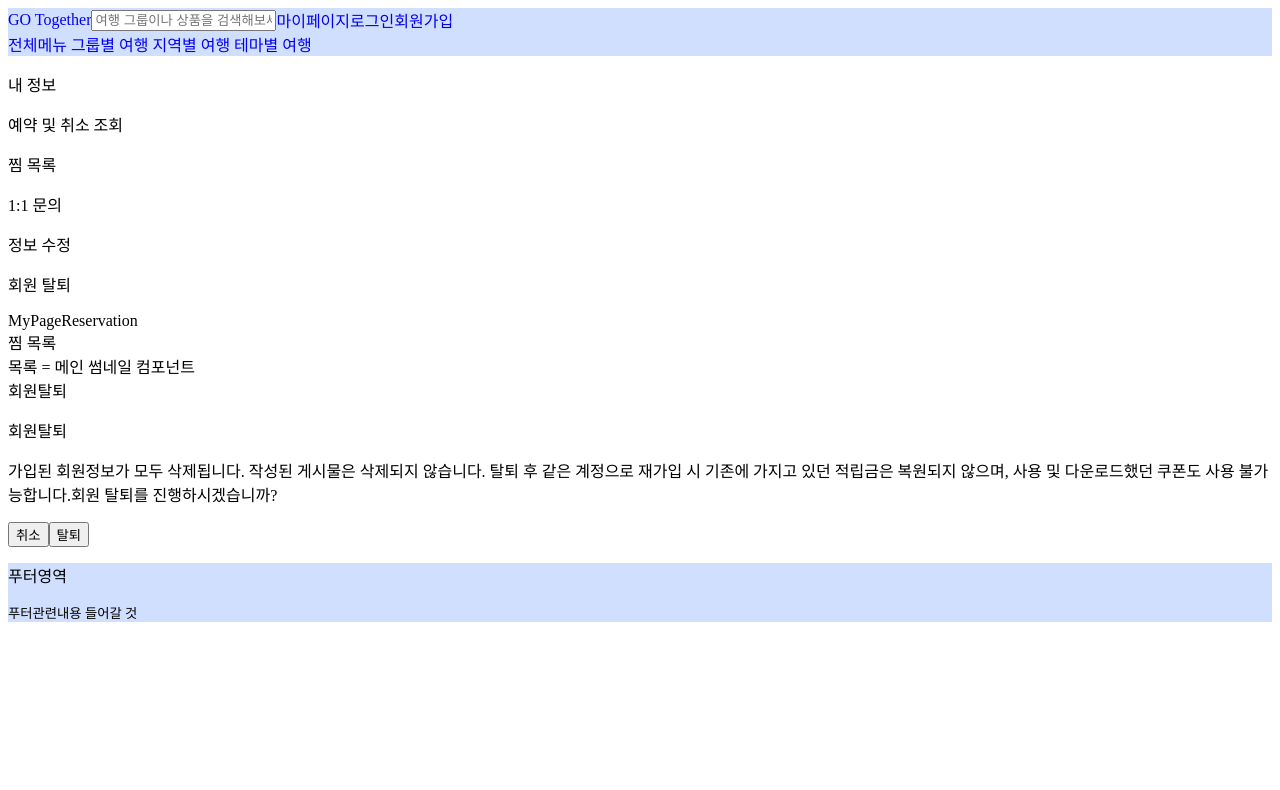
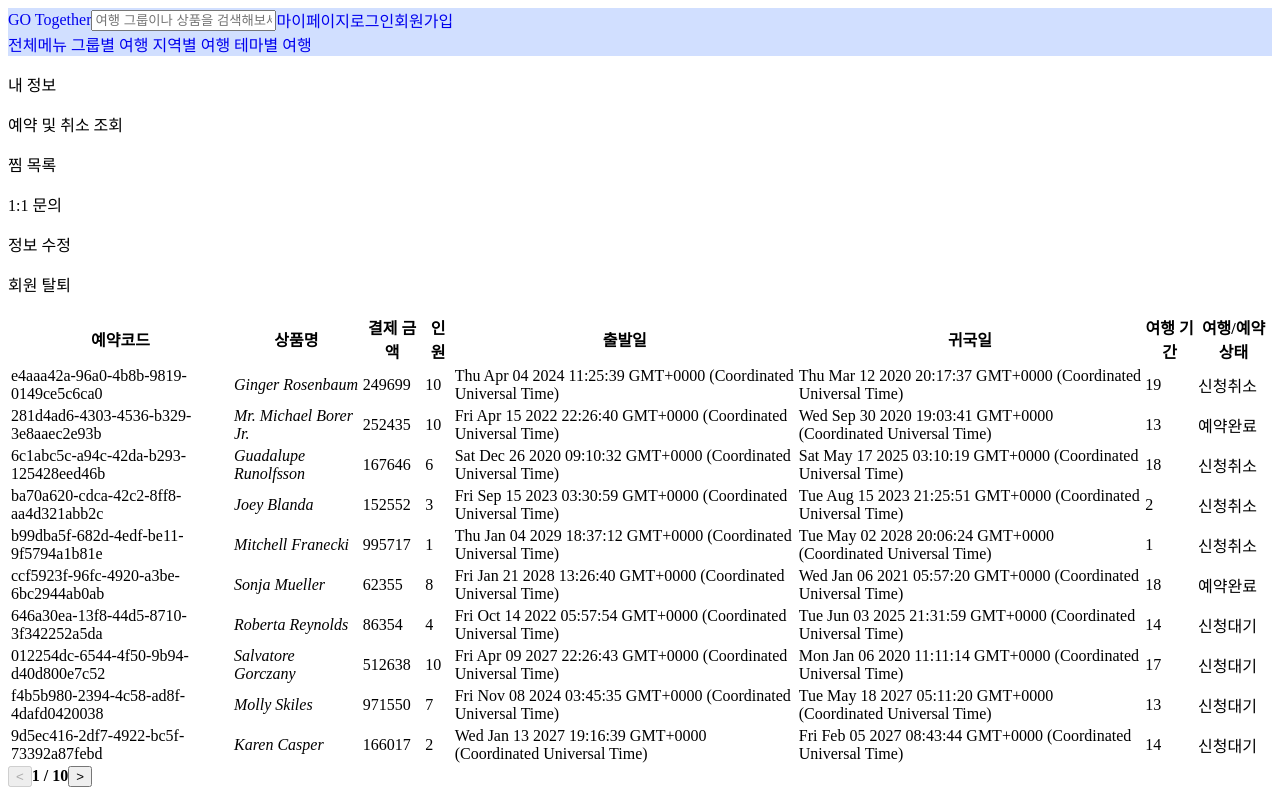
Before and after one commit to TRAVELERSTEAM/TRAVELERS-FE-USER, a React (Vite) app: page / in a window 1280 px wide. Shown: the top 790 px of the page. Built offline with nearby package versions, Linux system fonts and the light colour scheme.

Commit message:
feat: api더미 사용, 테이블 적용/#6

```diff
--- a/src/components/MyPageReservation.tsx
+++ b/src/components/MyPageReservation.tsx
@@ -1,7 +1,138 @@
 import React from 'react';
+import { useQuery } from 'react-query';
+import {
+  PaginationState,
+  useReactTable,
+  getCoreRowModel,
+  flexRender,
+  createColumnHelper,
+} from '@tanstack/react-table';
+import { fetchData, Person } from './fetchData';
 
-function MyPageReservation() {
-  return <div>MyPageReservation</div>;
+export default function MyPageReservation() {
+  const columnHelper = createColumnHelper<Person>();
+  const columns = [
+    columnHelper.accessor('id', {
+      cell: (info) => info.getValue(),
+      header: '예약코드',
+      footer: (info) => info.column.id,
+    }),
+    columnHelper.accessor((row) => row.title, {
+      id: 'title',
+      cell: (info) => <i>{info.getValue()}</i>,
+      header: '상품명',
+      footer: (info) => info.column.id,
+    }),
+    columnHelper.accessor('price', {
+      header: '결제 금액',
+      cell: (info) => info.renderValue(),
+      footer: (info) => info.column.id,
+    }),
+    columnHelper.accessor('people', {
+      header: '인원',
+      footer: (info) => info.column.id,
+    }),
+    columnHelper.accessor('startDate', {
+      header: '출발일',
+      footer: (info) => info.column.id,
+    }),
+    columnHelper.accessor('endDate', {
+      header: '귀국일',
+      footer: (info) => info.column.id,
+    }),
+    columnHelper.accessor('period', {
+      header: '여행 기간',
+      footer: (info) => info.column.id,
+    }),
+    columnHelper.accessor('status', {
+      header: '여행/예약상태',
+      footer: (info) => info.column.id,
+    }),
+  ];
+
+  const [{ pageIndex, pageSize }, setPagination] = React.useState<PaginationState>({
+    pageIndex: 0,
+    pageSize: 10,
+  });
+
+  const fetchDataOptions = {
+    pageIndex,
+    pageSize,
+  };
+
+  const dataQuery = useQuery(['data', fetchDataOptions], () => fetchData(fetchDataOptions), {
+    keepPreviousData: true,
+  });
+
+  const defaultData = React.useMemo(() => [], []);
+
+  const pagination = React.useMemo(
+    () => ({
+      pageIndex,
+      pageSize,
+    }),
+    [pageIndex, pageSize],
+  );
+
+  const table = useReactTable({
+    data: dataQuery.data?.rows ?? defaultData,
+    columns,
+    pageCount: dataQuery.data?.pageCount ?? -1,
+    state: {
+      pagination,
+    },
+    onPaginationChange: setPagination,
+    getCoreRowModel: getCoreRowModel(),
+    manualPagination: true,
+    // debugTable: true,
+  });
+
+  return (
+    <div>
+      <table>
+        <thead>
+          {table.getHeaderGroups().map((headerGroup) => (
+            <tr key={headerGroup.id}>
+              {headerGroup.headers.map((header) => {
+                return (
+                  <th key={header.id} colSpan={header.colSpan}>
+                    {header.isPlaceholder ? null : (
+                      <div>{flexRender(header.column.columnDef.header, header.getContext())}</div>
+                    )}
+                  </th>
+                );
+              })}
+            </tr>
+          ))}
+        </thead>
+        <tbody>
+          {table.getRowModel().rows.map((row) => {
+            return (
+              <tr key={row.id}>
+                {row.getVisibleCells().map((cell) => {
+                  return (
+                    <td key={cell.id}>
+                      {flexRender(cell.column.columnDef.cell, cell.getContext())}{' '}
+                    </td>
+                  );
+                })}
+              </tr>
+            );
+          })}
+        </tbody>
+      </table>
+      <button onClick={() => table.previousPage()} disabled={!table.getCanPreviousPage()}>
+        {'<'}
+      </button>
+      <span>
+        <strong>
+          {table.getState().pagination.pageIndex + 1} / {table.getPageCount()}
+        </strong>
+      </span>
+      <button onClick={() => table.nextPage()} disabled={!table.getCanNextPage()}>
+        {'>'}
+      </button>
+      {dataQuery.isFetching ? 'Loading...' : null}
+    </div>
+  );
 }
-
-export default MyPageReservation;
--- /dev/null
+++ b/src/components/fetchData.tsx
@@ -0,0 +1,59 @@
+import { faker } from '@faker-js/faker';
+export type Person = {
+  id: string;
+  title: string;
+  price: number;
+  people: number;
+  startDate: Date;
+  endDate: Date;
+  period: number;
+  status: '신청대기' | '예약완료' | '신청취소';
+  subRows?: Person[];
+};
+
+const range = (len: number) => {
+  const arr = [];
+  for (let i = 0; i < len; i++) {
+    arr.push(i);
+  }
+  return arr;
+};
+
+const newPerson = (): Person => {
+  return {
+    id: faker.datatype.uuid(),
+    title: faker.name.fullName(),
+    price: faker.datatype.number(1000000),
+    people: faker.datatype.number({ min: 1, max: 10 }),
+    startDate: faker.datatype.datetime({ min: 1577836800000, max: 1893456000000 }),
+    period: faker.datatype.number({ min: 1, max: 20 }),
+    endDate: faker.datatype.datetime({ min: 1577836800000, max: 1893456000000 }),
+    status: faker.helpers.shuffle<Person['status']>(['신청대기', '예약완료', '신청취소'])[0]!,
+  };
+};
+
+export function makeData(...lens: number[]) {
+  const makeDataLevel = (depth = 0): Person[] => {
+    const len = lens[depth]!;
+    return range(len).map((): Person => {
+      return {
+        ...newPerson(),
+        subRows: lens[depth + 1] ? makeDataLevel(depth + 1) : undefined,
+      };
+    });
+  };
+  return makeDataLevel();
+}
+
+const data = makeData(100);
+
+export async function fetchData(options: { pageIndex: number; pageSize: number }) {
+  await new Promise((r) => setTimeout(r, 300));
+  return {
+    rows: data.slice(
+      options.pageIndex * options.pageSize,
+      (options.pageIndex + 1) * options.pageSize,
+    ),
+    pageCount: Math.ceil(data.length / options.pageSize),
+  };
+}
```
